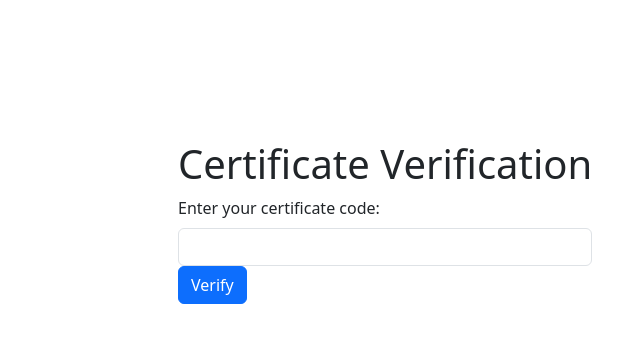
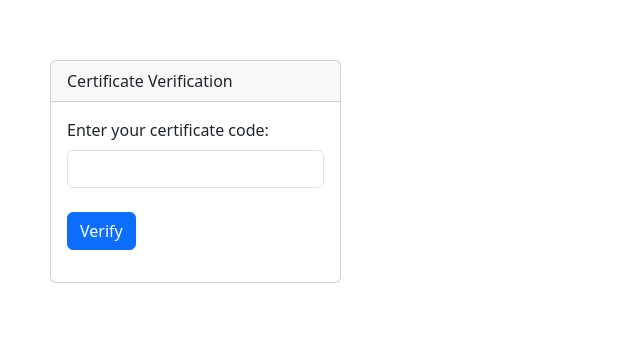
Before and after one commit to SaumyaGuptaTechnokrat/Certifiacate_Verification, a plain HTML site: page index.html in a window 1280 px wide. Shown: the part 220-562 px from the top of the page, without its empty margins (398-1038 px from the left). Drawn offline with nearby package versions, Linux system fonts and the light colour scheme.

Commit message:
Update index.html

```diff
--- a/index.html
+++ b/index.html
@@ -7,12 +7,15 @@
 
 </head>
 <body>
-  <div style="position:absolute; left:45%; top:45%;">
-        <h1>Certificate Verification</h1>
-    <label for="certificateCode" class="form-label">Enter your certificate code:</label>
+  <div class="card" style="position:absolute; left:35%; top:35%;">
+        <div class="card-header">Certificate Verification</div>
+        <div class="card-body">
+            <label for="certificateCode" class="form-label">Enter your certificate code:</label>
     <input class="form-control" type="text" id="certificateCode">
+      <br/>
     <button class="btn btn-primary" onclick="verifyCertificate()">Verify</button>
     <p id="verificationResult"></p>
+        </div>
   </div>
 
     <script src="certificate_verification.js"></script>
```
